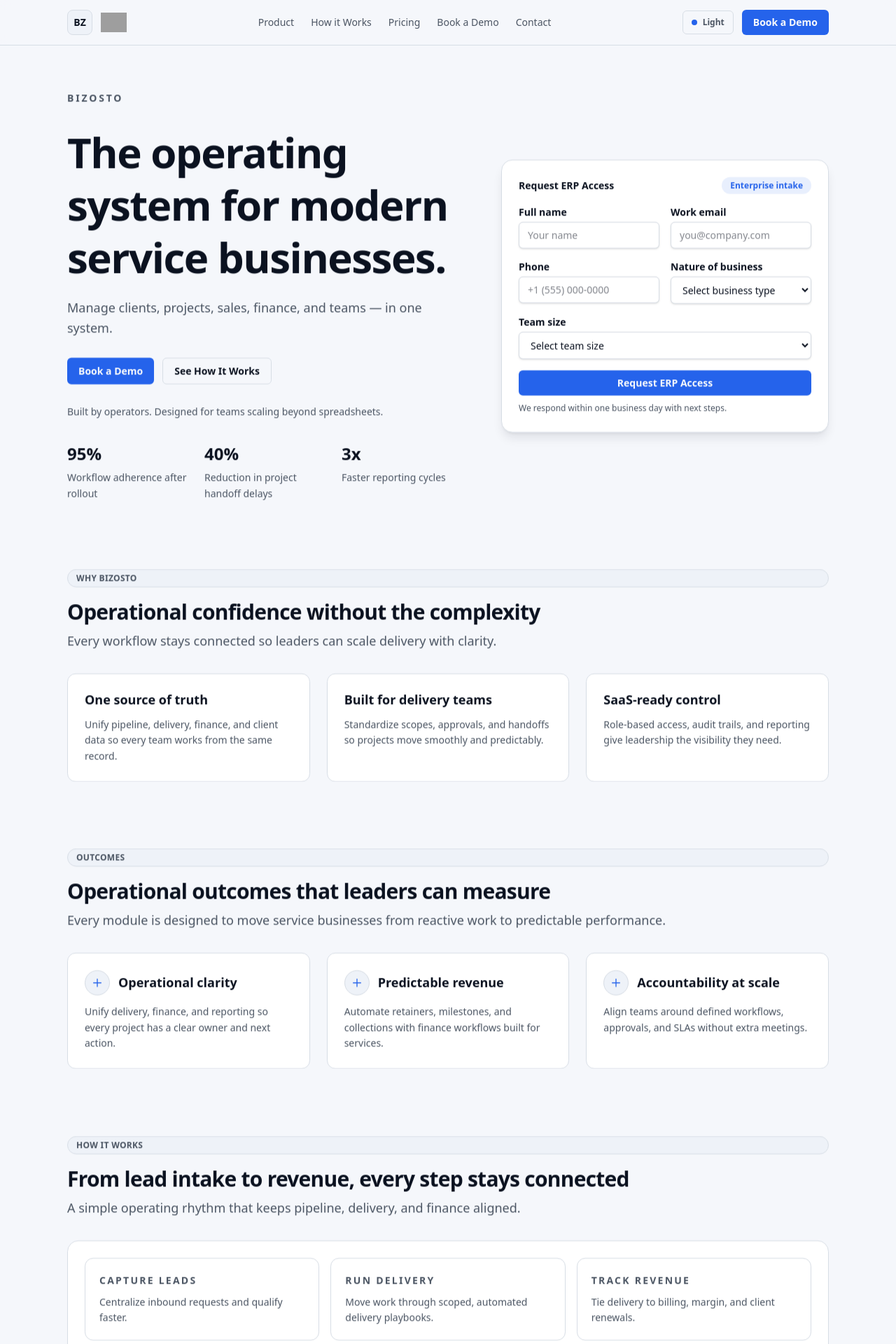
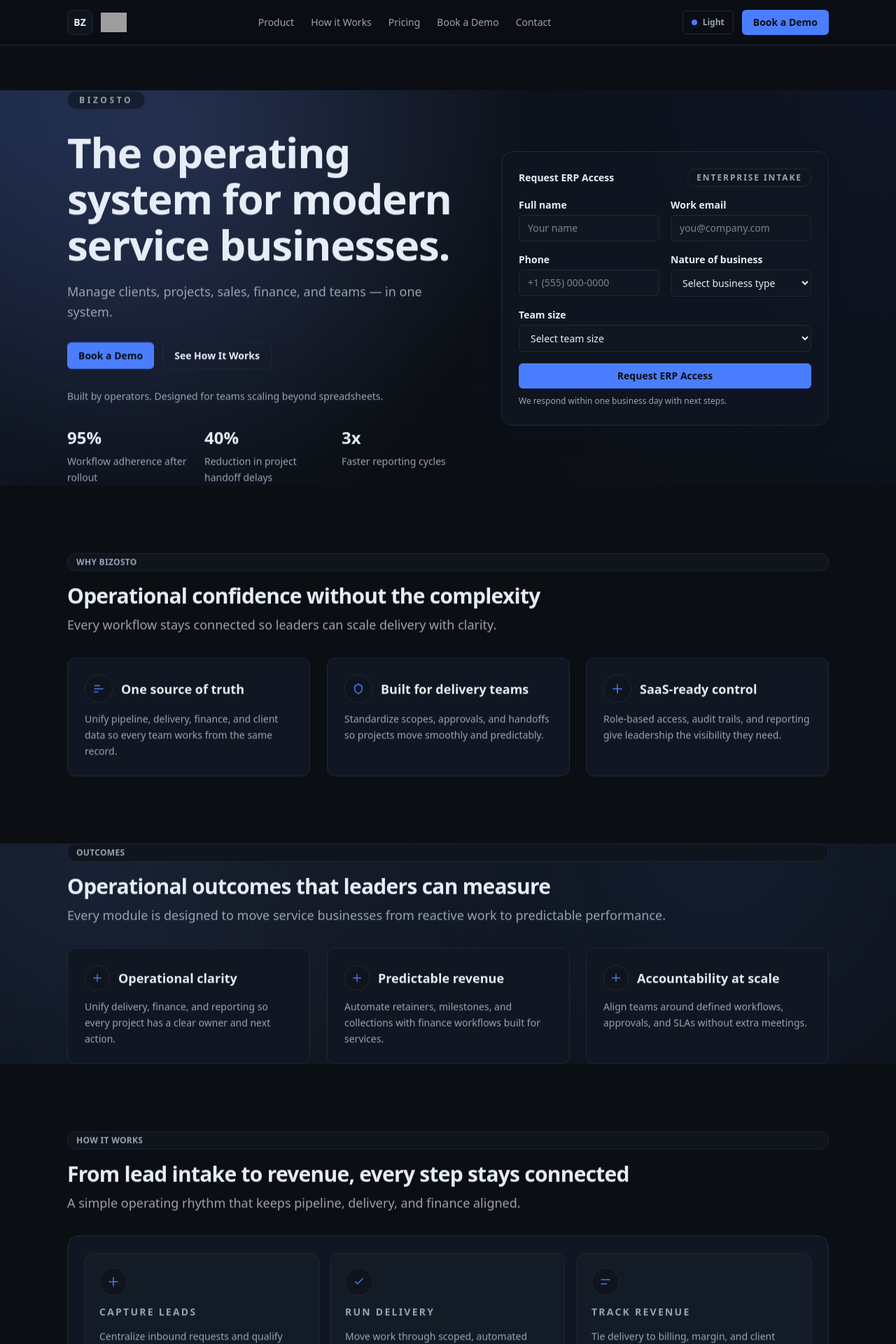
Before and after one commit to lacreativodesign/bizosto-website, a Next.js app: page / in a window 1280 px wide. Shown: the top 1920 px of the page at 70% size. Built offline with nearby package versions, Linux system fonts and the light colour scheme; grey boxes are pictures that could not be loaded.

Commit message:
Refresh homepage experience and lead intake

```diff
--- a/app/globals.css
+++ b/app/globals.css
@@ -1,19 +1,18 @@
 @import "tailwindcss";
 
 :root {
-  --background: #f5f7fb;
-  --foreground: #0b1220;
-  --surface: #ffffff;
-  --surface-muted: #eef2f8;
-  --card: #ffffff;
-  --border: #d7dde5;
-  --primary: #2563eb;
-  --primary-foreground: #f8fafc;
-  --muted-foreground: #4b5563;
-  --accent: #1c2a44;
-  --font-sans: ui-sans-serif, system-ui, -apple-system, BlinkMacSystemFont,
-    "Segoe UI", sans-serif, "Apple Color Emoji", "Segoe UI Emoji",
-    "Segoe UI Symbol", "Noto Color Emoji";
+  --background: #0b0f14;
+  --foreground: #e6edf6;
+  --surface: #111722;
+  --surface-muted: #0f141d;
+  --card: #131b26;
+  --border: #1f2a37;
+  --primary: #4b7dff;
+  --primary-foreground: #0b0f14;
+  --muted-foreground: #9aa4b2;
+  --accent: #8fa7ff;
+  --font-sans: system-ui, -apple-system, "Segoe UI", Roboto, Inter, Arial,
+    "Noto Sans", "Liberation Sans", sans-serif;
   --font-mono: ui-monospace, SFMono-Regular, SFMono-Regular, Menlo, Monaco,
     Consolas, "Liberation Mono", "Courier New", monospace;
 }
@@ -97,15 +96,59 @@
     @apply transition duration-300 hover:-translate-y-1 hover:border-primary/50 hover:shadow-lg hover:shadow-primary/10;
   }
 
-  .reveal-on-scroll {
+  .scroll-reveal {
     opacity: 0;
     transform: translateY(18px);
     transition: opacity 0.6s ease, transform 0.6s ease;
     will-change: opacity, transform;
   }
 
-  .reveal-on-scroll.is-visible {
+  .scroll-reveal.is-visible {
     opacity: 1;
     transform: translateY(0);
   }
+
+  .hero-surface {
+    position: relative;
+    overflow: hidden;
+    background: radial-gradient(circle at top left, rgba(75, 125, 255, 0.18), transparent 55%),
+      radial-gradient(circle at 20% 10%, rgba(143, 167, 255, 0.15), transparent 45%),
+      radial-gradient(circle at top right, rgba(15, 23, 42, 0.8), transparent 55%);
+  }
+
+  .hero-surface::after {
+    content: "";
+    position: absolute;
+    inset: 0;
+    background-image: linear-gradient(
+        rgba(255, 255, 255, 0.03) 1px,
+        transparent 1px
+      ),
+      linear-gradient(90deg, rgba(255, 255, 255, 0.03) 1px, transparent 1px),
+      radial-gradient(circle, rgba(255, 255, 255, 0.04) 0.5px, transparent 0.5px);
+    background-size: 140px 140px, 140px 140px, 6px 6px;
+    opacity: 0.35;
+    pointer-events: none;
+  }
+
+  .premium-section {
+    position: relative;
+    overflow: hidden;
+    background: radial-gradient(circle at 10% 20%, rgba(75, 125, 255, 0.12), transparent 55%),
+      radial-gradient(circle at 80% 0%, rgba(20, 30, 50, 0.9), transparent 60%);
+  }
+
+  .premium-section::before {
+    content: "";
+    position: absolute;
+    inset: 0;
+    background-image: linear-gradient(
+        160deg,
+        rgba(255, 255, 255, 0.03),
+        rgba(255, 255, 255, 0) 40%
+      ),
+      radial-gradient(circle at 30% 60%, rgba(255, 255, 255, 0.04), transparent 60%);
+    opacity: 0.6;
+    pointer-events: none;
+  }
 }
--- a/app/page.tsx
+++ b/app/page.tsx
@@ -8,7 +8,7 @@
 import Button from "@/components/Button";
 import HeroLeadForm from "@/components/HeroLeadForm";
 import PricingTiers from "@/components/PricingTiers";
-import Reveal from "@/components/Reveal";
+import ScrollReveal from "@/components/ui/ScrollReveal";
 import ScreenshotGallery from "@/components/ScreenshotGallery";
 
 export const metadata: Metadata = {
@@ -92,13 +92,14 @@
 export default function HomePage() {
   return (
     <div className="space-y-24 pb-24 pt-16">
-      <Container className="grid gap-12 lg:grid-cols-[1.1fr_0.9fr] lg:items-center">
-        <Reveal className="space-y-7">
-          <p className="text-sm font-semibold uppercase tracking-[0.2em] text-muted-foreground">
+      <section className="hero-surface">
+        <Container className="relative z-10 grid gap-12 lg:grid-cols-[1.1fr_0.9fr] lg:items-center">
+          <ScrollReveal className="space-y-7">
+            <span className="inline-flex items-center rounded-full border border-border bg-surface/70 px-4 py-1 text-xs font-semibold uppercase tracking-[0.3em] text-muted-foreground">
               Bizosto
-          </p>
+            </span>
             <div className="space-y-5">
-            <h1 className="text-4xl font-semibold leading-tight text-foreground sm:text-5xl lg:text-6xl">
+              <h1 className="text-4xl font-bold leading-[1.1] tracking-[-0.02em] text-foreground sm:text-5xl lg:text-6xl">
                 The operating system for modern service businesses.
               </h1>
               <p className="max-w-xl text-base text-muted-foreground sm:text-lg">
@@ -128,67 +129,108 @@
                 <p>Faster reporting cycles</p>
               </div>
             </div>
-        </Reveal>
-        <Reveal className="rounded-2xl border border-border bg-surface p-6 shadow-lg shadow-slate-900/10">
+          </ScrollReveal>
+          <ScrollReveal className="rounded-2xl border border-border bg-surface/80 p-6 shadow-xl shadow-slate-900/20 backdrop-blur">
             <div className="space-y-4">
               <div className="flex items-center justify-between">
                 <p className="text-sm font-semibold text-foreground">Request ERP Access</p>
-              <span className="rounded-full bg-primary/10 px-3 py-1 text-xs font-semibold text-primary">
+                <span className="rounded-full border border-border bg-surface-muted px-3 py-1 text-xs font-semibold uppercase tracking-[0.16em] text-muted-foreground">
                   Enterprise intake
                 </span>
               </div>
               <HeroLeadForm />
             </div>
-        </Reveal>
+          </ScrollReveal>
         </Container>
+      </section>
 
       <Container>
-        <Reveal>
+        <ScrollReveal>
           <SectionHeading
             eyebrow="Why Bizosto"
             title="Operational confidence without the complexity"
             subtitle="Every workflow stays connected so leaders can scale delivery with clarity."
           />
+        </ScrollReveal>
         <div className="mt-8 grid gap-6 md:grid-cols-3">
           {[
             {
               title: "One source of truth",
               description:
                 "Unify pipeline, delivery, finance, and client data so every team works from the same record.",
+              icon: (
+                <path
+                  d="M4 12h16M4 6h10M4 18h7"
+                  stroke="currentColor"
+                  strokeWidth="2"
+                  strokeLinecap="round"
+                />
+              ),
             },
             {
               title: "Built for delivery teams",
               description:
                 "Standardize scopes, approvals, and handoffs so projects move smoothly and predictably.",
+              icon: (
+                <path
+                  d="M12 3l7 4v5c0 5-3.5 7.5-7 9-3.5-1.5-7-4-7-9V7l7-4z"
+                  stroke="currentColor"
+                  strokeWidth="2"
+                  strokeLinejoin="round"
+                />
+              ),
             },
             {
               title: "SaaS-ready control",
               description:
                 "Role-based access, audit trails, and reporting give leadership the visibility they need.",
+              icon: (
+                <path
+                  d="M12 4v16m8-8H4"
+                  stroke="currentColor"
+                  strokeWidth="2"
+                  strokeLinecap="round"
+                />
+              ),
             },
           ].map((item) => (
-              <div
+            <ScrollReveal
               key={item.title}
               className="card-hover rounded-xl border border-border bg-surface p-6"
             >
+              <div className="flex items-center gap-3">
+                <span className="inline-flex h-10 w-10 items-center justify-center rounded-full border border-border bg-surface-muted text-primary">
+                  <svg
+                    width="18"
+                    height="18"
+                    viewBox="0 0 24 24"
+                    fill="none"
+                    xmlns="http://www.w3.org/2000/svg"
+                    aria-hidden="true"
+                  >
+                    {item.icon}
+                  </svg>
+                </span>
                 <h3 className="text-lg font-semibold text-foreground">{item.title}</h3>
+              </div>
               <p className="mt-3 text-sm text-muted-foreground">{item.description}</p>
-              </div>
+            </ScrollReveal>
           ))}
         </div>
-        </Reveal>
       </Container>
 
-      <Container>
-        <Reveal>
+      <section className="premium-section">
+        <Container className="relative z-10">
+          <ScrollReveal>
             <SectionHeading
               eyebrow="Outcomes"
               title="Operational outcomes that leaders can measure"
               subtitle="Every module is designed to move service businesses from reactive work to predictable performance."
             />
+          </ScrollReveal>
           <div className="mt-8 grid gap-6 md:grid-cols-3">
             {outcomes.map((outcome) => (
-              <div
+              <ScrollReveal
                 key={outcome.title}
                 className="card-hover rounded-xl border border-border bg-surface p-6"
               >
@@ -219,136 +261,184 @@
                   <h3 className="text-lg font-semibold text-foreground">{outcome.title}</h3>
                 </div>
                 <p className="mt-3 text-sm text-muted-foreground">{outcome.description}</p>
-              </div>
+              </ScrollReveal>
             ))}
           </div>
-        </Reveal>
         </Container>
+      </section>
 
       <Container>
-        <Reveal>
+        <ScrollReveal>
           <SectionHeading
             eyebrow="How it works"
             title="From lead intake to revenue, every step stays connected"
             subtitle="A simple operating rhythm that keeps pipeline, delivery, and finance aligned."
           />
+        </ScrollReveal>
         <div className="mt-8 grid gap-4 rounded-2xl border border-border bg-surface p-6 md:grid-cols-3">
           {[
             {
               title: "Capture leads",
               description: "Centralize inbound requests and qualify faster.",
+              icon: (
+                <path
+                  d="M4 12h16M12 4v16"
+                  stroke="currentColor"
+                  strokeWidth="2"
+                  strokeLinecap="round"
+                />
+              ),
             },
             {
               title: "Run delivery",
               description: "Move work through scoped, automated delivery playbooks.",
+              icon: (
+                <path
+                  d="M5 12l4 4L19 6"
+                  stroke="currentColor"
+                  strokeWidth="2"
+                  strokeLinecap="round"
+                  strokeLinejoin="round"
+                />
+              ),
             },
             {
               title: "Track revenue",
               description: "Tie delivery to billing, margin, and client renewals.",
+              icon: (
+                <path
+                  d="M4 8h16M4 16h10"
+                  stroke="currentColor"
+                  strokeWidth="2"
+                  strokeLinecap="round"
+                />
+              ),
             },
           ].map((step) => (
-              <div key={step.title} className="space-y-2 rounded-xl border border-border bg-card p-5">
+            <ScrollReveal
+              key={step.title}
+              className="space-y-3 rounded-xl border border-border bg-card p-5"
+            >
+              <span className="inline-flex h-10 w-10 items-center justify-center rounded-full border border-border bg-surface-muted text-primary">
+                <svg
+                  width="18"
+                  height="18"
+                  viewBox="0 0 24 24"
+                  fill="none"
+                  xmlns="http://www.w3.org/2000/svg"
+                  aria-hidden="true"
+                >
+                  {step.icon}
+                </svg>
+              </span>
               <p className="text-sm font-semibold uppercase tracking-[0.16em] text-muted-foreground">
                 {step.title}
               </p>
               <p className="text-sm text-muted-foreground">{step.description}</p>
-              </div>
+            </ScrollReveal>
           ))}
         </div>
-        </Reveal>
       </Container>
 
       <Container>
-        <Reveal>
+        <ScrollReveal>
           <SectionHeading
             eyebrow="Feature highlights"
             title="Built for modern service operators"
             subtitle="Everything you need to enforce process without slowing teams down."
           />
+        </ScrollReveal>
         <div className="mt-8">
           <FeatureGrid items={featureHighlights} />
         </div>
-        </Reveal>
       </Container>
 
       <Container>
-        <Reveal>
+        <ScrollReveal>
           <SectionHeading
             eyebrow="Product Preview"
             title="Explore the ERP Master UI"
             subtitle="Premium dashboards and controls designed for service leadership teams."
           />
+        </ScrollReveal>
         <div className="mt-8">
           <ScreenshotGallery />
         </div>
-        </Reveal>
       </Container>
 
       <Container>
-        <Reveal>
+        <ScrollReveal>
           <SectionHeading
             eyebrow="Proof"
             title="Trusted by service teams that value control"
             subtitle="Replace scattered tools with a system designed for repeatable delivery."
           />
+        </ScrollReveal>
         <div className="mt-8 grid gap-6 md:grid-cols-3">
+          <ScrollReveal>
             <TestimonialCard
               quote="Bizosto gave our directors a single view of pipeline, delivery, and cash flow."
               name="Alex Morgan"
               title="COO"
               company="Echelon Agency"
             />
+          </ScrollReveal>
+          <ScrollReveal>
             <TestimonialCard
               quote="We finally have consistent delivery playbooks and automated handoffs."
               name="Priya Shah"
               title="VP Operations"
               company="Signal Dev Studio"
             />
+          </ScrollReveal>
+          <ScrollReveal>
             <TestimonialCard
               quote="Reporting is now weekly, not quarterly. The accountability layer is real."
               name="Diego Torres"
               title="Managing Partner"
               company="Momentum Consulting"
             />
+          </ScrollReveal>
         </div>
-        </Reveal>
       </Container>
 
-      <Container>
-        <Reveal>
+      <section className="premium-section">
+        <Container className="relative z-10">
+          <ScrollReveal>
             <SectionHeading
               eyebrow="Pricing"
               title="Hybrid pricing aligned to your operations"
               subtitle="Start with a tier and finalize scope, modules, and automation in your demo."
             />
-          <div className="mt-8">
+          </ScrollReveal>
+          <ScrollReveal className="mt-8">
             <PricingTiers />
-          </div>
-        </Reveal>
+          </ScrollReveal>
         </Container>
+      </section>
 
       <Container>
-        <Reveal>
+        <ScrollReveal>
           <SectionHeading
             eyebrow="FAQ"
             title="Answers for service leaders"
             subtitle="Everything you need to prepare for a Bizosto rollout."
           />
-          <div className="mt-8">
+        </ScrollReveal>
+        <ScrollReveal className="mt-8">
           <FAQAccordion items={faqs} />
-          </div>
-        </Reveal>
+        </ScrollReveal>
       </Container>
 
       <Container>
-        <Reveal>
+        <ScrollReveal>
           <CTASection
             title="Ready to see Bizosto in action?"
             description="Get a guided walkthrough and rollout plan."
             primaryAction="Book a Demo"
             secondaryAction="Contact"
           />
-        </Reveal>
+        </ScrollReveal>
       </Container>
     </div>
   );
--- a/components/FeatureGrid.tsx
+++ b/components/FeatureGrid.tsx
@@ -1,5 +1,6 @@
 "use client";
 import Card from "@/components/Card";
+import ScrollReveal from "@/components/ui/ScrollReveal";
 
 interface FeatureItem {
   title: string;
@@ -14,7 +15,8 @@
   return (
     <div className="grid gap-6 md:grid-cols-2 lg:grid-cols-3">
       {items.map((item) => (
-        <Card key={item.title} className="space-y-3">
+        <ScrollReveal key={item.title}>
+          <Card className="space-y-3">
             <div className="flex items-center gap-3">
               <span className="inline-flex h-9 w-9 items-center justify-center rounded-full border border-border bg-surface-muted text-primary">
                 <svg
@@ -38,6 +40,7 @@
             </div>
             <p className="text-sm text-muted-foreground">{item.description}</p>
           </Card>
+        </ScrollReveal>
       ))}
     </div>
   );
--- a/components/HeroLeadForm.tsx
+++ b/components/HeroLeadForm.tsx
@@ -40,6 +40,7 @@
     } else if (!emailRegex.test(form.email)) {
       nextErrors.email = "Enter a valid email.";
     }
+    if (!form.phone.trim()) nextErrors.phone = "Phone number is required.";
     if (!form.businessType.trim()) nextErrors.businessType = "Select a business type.";
     if (!form.teamSize.trim()) nextErrors.teamSize = "Select a team size.";
 
@@ -93,18 +94,26 @@
       });
 
       const data = (await response.json().catch(() => null)) as
-        | { ok: boolean; error?: string }
+        | { ok: boolean; error?: string; code?: string }
         | null;
 
       if (!response.ok || !data?.ok) {
-        setApiError(data?.error ?? "Something went wrong. Please try again.");
+        if (data?.code === "CONFIG_MISSING") {
+          setApiError(
+            "Intake is being configured. Please use Contact page for now."
+          );
+        } else if (data?.code === "UPSTREAM_ERROR") {
+          setApiError("Something went wrong. Please try again.");
+        } else {
+          setApiError(data?.error ?? "Something went wrong. Please try again.");
+        }
         return;
       }
 
       setSuccess(true);
       setForm(initialState);
     } catch (error) {
-      setApiError("Unable to submit right now. Please try again.");
+      setApiError("Something went wrong. Please try again.");
     } finally {
       setSubmitting(false);
     }
@@ -124,7 +133,7 @@
     <div className="space-y-4">
       {success ? (
         <div className="rounded-lg border border-primary/30 bg-primary/10 px-4 py-3 text-sm text-foreground">
-          Thanks! We received your request and will reach out shortly.
+          Thanks — we received your request. We’ll reply within 1 business day.
         </div>
       ) : null}
       {apiError ? (
@@ -158,6 +167,7 @@
               value={form.fullName}
               onChange={handleChange}
               placeholder="Your name"
+              required
             />
             {errors.fullName ? (
               <p className="text-xs text-primary">{errors.fullName}</p>
@@ -174,6 +184,7 @@
               value={form.email}
               onChange={handleChange}
               placeholder="you@company.com"
+              required
             />
             {errors.email ? <p className="text-xs text-primary">{errors.email}</p> : null}
           </div>
@@ -190,7 +201,9 @@
               value={form.phone}
               onChange={handleChange}
               placeholder="+1 (555) 000-0000"
+              required
             />
+            {errors.phone ? <p className="text-xs text-primary">{errors.phone}</p> : null}
           </div>
           <div className="flex flex-col gap-1">
             <label className="text-sm font-semibold text-foreground" htmlFor="businessType">
@@ -201,6 +214,7 @@
               name="businessType"
               value={form.businessType}
               onChange={handleChange}
+              required
             >
               <option value="">Select business type</option>
               <option value="Digital Agency">Digital Agency</option>
@@ -223,7 +237,13 @@
           <label className="text-sm font-semibold text-foreground" htmlFor="teamSize">
             Team size
           </label>
-          <select id="teamSize" name="teamSize" value={form.teamSize} onChange={handleChange}>
+          <select
+            id="teamSize"
+            name="teamSize"
+            value={form.teamSize}
+            onChange={handleChange}
+            required
+          >
             <option value="">Select team size</option>
             <option value="1-10">1-10</option>
             <option value="11-25">11-25</option>
--- /dev/null
+++ b/components/ui/ScrollReveal.tsx
@@ -0,0 +1,58 @@
+"use client";
+
+import type { ReactNode } from "react";
+import { useEffect, useRef } from "react";
+import { cn } from "@/lib/utils";
+
+interface ScrollRevealProps {
+  children: ReactNode;
+  className?: string;
+}
+
+export default function ScrollReveal({ children, className }: ScrollRevealProps) {
+  const ref = useRef<HTMLDivElement | null>(null);
+
+  useEffect(() => {
+    const element = ref.current;
+    if (!element) return;
+
+    if (typeof window !== "undefined") {
+      const prefersReducedMotion = window.matchMedia(
+        "(prefers-reduced-motion: reduce)"
+      ).matches;
+      if (prefersReducedMotion) {
+        element.classList.add("is-visible");
+        return;
+      }
+    }
+
+    if (typeof IntersectionObserver === "undefined") {
+      element.classList.add("is-visible");
+      return;
+    }
+
+    const observer = new IntersectionObserver(
+      (entries) => {
+        entries.forEach((entry) => {
+          if (entry.isIntersecting) {
+            entry.target.classList.add("is-visible");
+            observer.unobserve(entry.target);
+          }
+        });
+      },
+      { threshold: 0.15 }
+    );
+
+    observer.observe(element);
+
+    return () => {
+      observer.disconnect();
+    };
+  }, []);
+
+  return (
+    <div ref={ref} className={cn("scroll-reveal", className)}>
+      {children}
+    </div>
+  );
+}
```
Also changed, not shown: app/api/leads/route.ts (+7 -4 lines), components/Footer.tsx (+5 -7 lines). Lines whose indentation alone changed are shown as unchanged.
